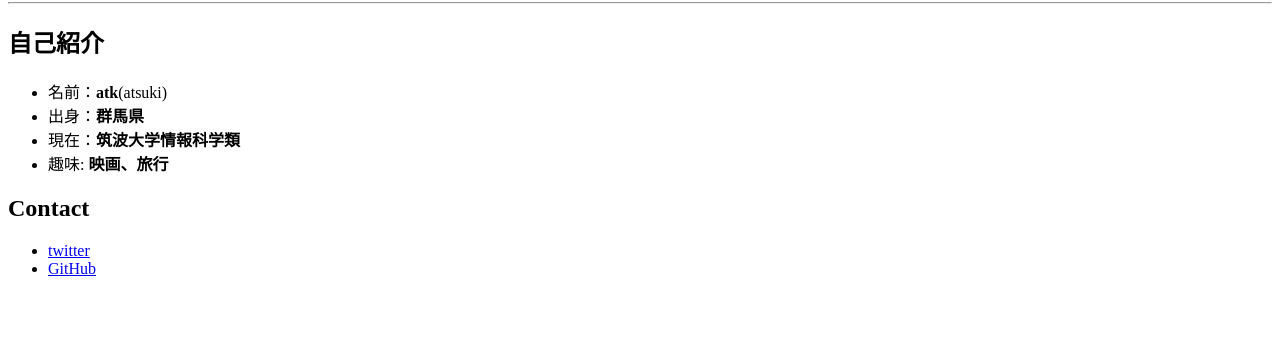
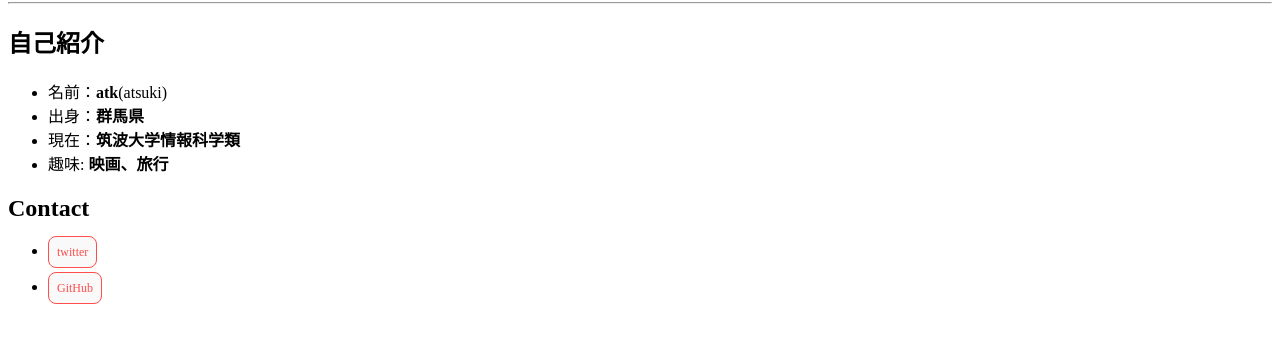
Before and after one commit to 5atk6/5atk6.github.io, a plain HTML site: page index.html in a window 1280 px wide. Shown: the part 87-430 px from the top of the page. Drawn offline with Linux system fonts and the light colour scheme.

Commit message:
stylesheet add

```diff
--- a/index.html
+++ b/index.html
@@ -2,6 +2,7 @@
 <html lang="ja">
 <head>
 	<meta charset="utf8">
+	<link rel="stylesheet" href="style.css">
 	<title>atkの日記</title>
 </head>
 <body>
@@ -20,6 +21,7 @@
 	<ul>
 		<li><a href="https://twitter.com/ijkxy"
 			   target=_blank>twitter</a></li>
+		<br>
 		<li><a href="https://github.com/5atk6"
 			   target=_blank>GitHub</a></li>
 	</ul>
--- /dev/null
+++ b/style.css
@@ -0,0 +1,15 @@
+a{
+	background: #f9f9f9;
+	color: #ff4c4c;
+	font-size: 12px;
+	border: 1px solid #ff4c4c;
+	padding: 8px;
+	text-decoration: none;
+	border-radius: 8px;
+}
+
+a:hover{
+	background: #ff4c4c;
+	color: f9f9f9;
+	transition: 1s;
+}
```
Lines whose indentation alone changed are shown as unchanged.
